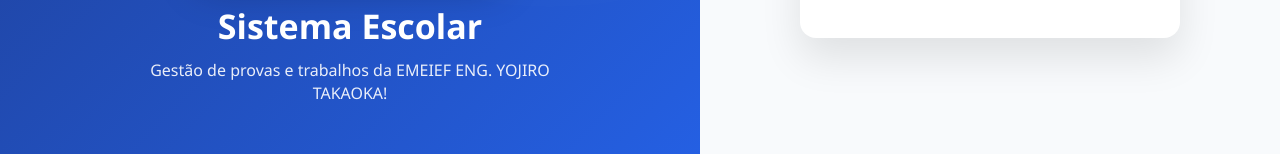
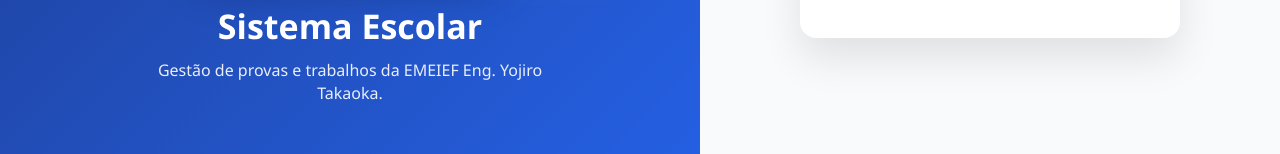
Before and after one commit to sharlaynejardini/front-conteudo-takaoka, a React (Vite) app: page /login in a window 1280 px wide. Shown: the part 516-670 px from the top of the page. Built offline with nearby package versions, Linux system fonts and the light colour scheme.

Commit message:
logo1803-1

```diff
--- a/src/Login.jsx
+++ b/src/Login.jsx
@@ -42,7 +42,7 @@ function Login() {
         <h1 style={styles.brandTitle}>Sistema Escolar</h1>
 
         <p style={styles.brandSubtitle}>
-          Gestão de provas e trabalhos  da EMEIEF ENG. YOJIRO TAKAOKA!
+          Gestão de provas e trabalhos  da EMEIEF Eng. Yojiro Takaoka.
         </p>
 
       </div>
```
